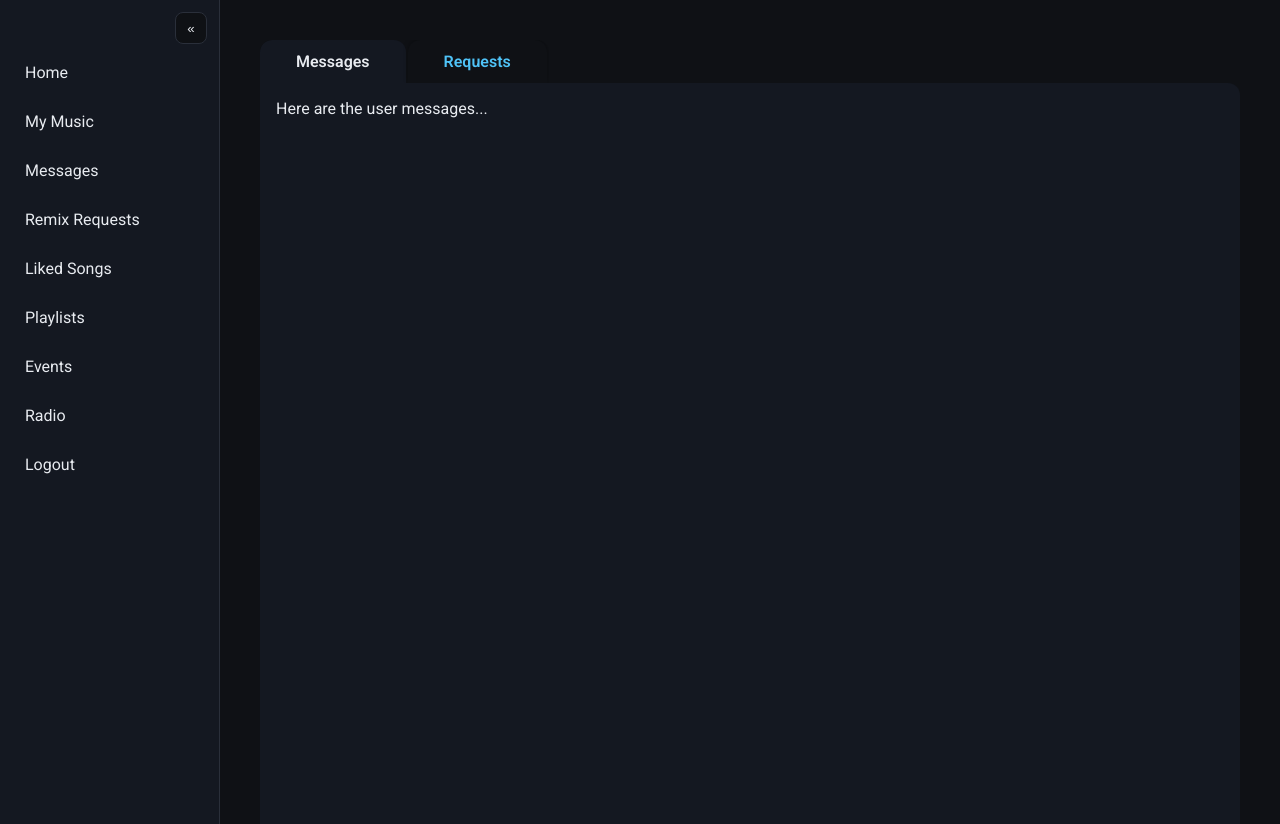
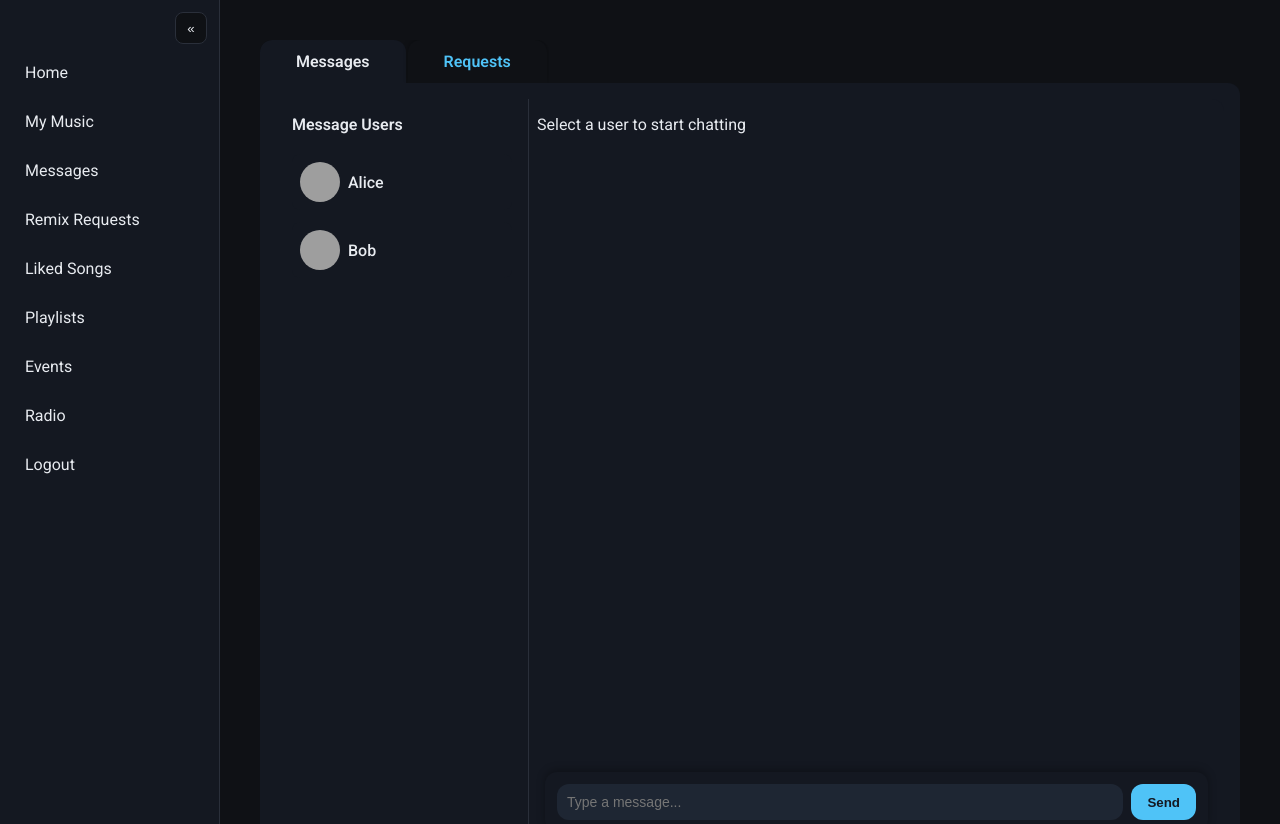
Before and after one commit to clthom24/Leep_Inc, a React (Vite) app: page /messagedashboard/messages in a window 1280 px wide. Built offline with nearby package versions, Linux system fonts and the light colour scheme; grey boxes are pictures that could not be loaded.

Commit message:
Finished interior pages of the messages and requests

```diff
--- /dev/null
+++ b/src/components/MessagesComponents/MessageSidebar.jsx
@@ -0,0 +1,21 @@
+import styles from './styles/styles.module.css';
+
+export default function Sidebar({ users, title, onUserClick, selectedUser }) {
+  return (
+    <div className={styles.sidebarWrapper}>
+      <div className={styles.sidebarTitle}>{title}</div>
+      {users.map((user) => (
+        <div
+          key={user.id}
+          onClick={() => onUserClick(user)}
+          className={`${styles.userItem} ${
+            selectedUser?.id === user.id ? styles.userItemSelected : ''
+          }`}
+        >
+          <img src={user.avatar || 'https://via.placeholder.com/40'} alt={user.name} />
+          <span>{user.name}</span>
+        </div>
+      ))}
+    </div>
+  );
+}
--- /dev/null
+++ b/src/components/MessagesComponents/styles/styles.module.css
@@ -0,0 +1,46 @@
+/* Sidebar.module.css */
+
+.sidebarWrapper {
+  width: 220px;
+  display: flex;
+  flex-direction: column;
+  padding: 16px;
+  background: #141821; /* match tabContent background */
+  border-right: 1px solid var(--border);
+  gap: 12px;
+  overflow-y: auto;
+}
+
+.sidebarTitle {
+  font-weight: 600;
+  color: #e8ebf0; /* match tab text color */
+  margin-bottom: 8px;
+}
+
+.userItem {
+  display: flex;
+  align-items: center;
+  padding: 8px;
+  border-radius: 8px;
+  cursor: pointer;
+  gap: 0.5rem;
+  transition: background-color 0.2s;
+  background: #141821; /* default background */
+}
+
+.userItem img {
+  width: 40px;
+  height: 40px;
+  border-radius: 50%;
+}
+
+.userItem span {
+  color: #e8ebf0;
+  font-weight: 500;
+}
+
+/* Highlight only selected user */
+.userItemSelected {
+  background: #0f1115; /* active background */
+  color: #4fc3f7;      /* brand accent */
+}
--- a/src/pages/Messages/Messages.jsx
+++ b/src/pages/Messages/Messages.jsx
@@ -1,3 +1,79 @@
+import { useState, useRef, useEffect } from 'react';
+import MessagesSidebar from '../../components/MessagesComponents/MessageSidebar';
+import styles from './styles/messagestyles.module.css';
+
+const messageUsers = [
+  { id: 1, name: 'Alice', avatar: 'https://i.pravatar.cc/40?img=1' },
+  { id: 2, name: 'Bob', avatar: 'https://i.pravatar.cc/40?img=2' },
+];
+
+const initialMessages = [
+  { id: 1, userId: 1, text: 'Hello from Alice', fromMe: false },
+  { id: 2, userId: 1, text: 'Hey, how are you?', fromMe: true },
+  { id: 3, userId: 2, text: 'Hi, this is Bob', fromMe: false },
+];
+
 export default function Messages() {
-  return <div>Here are the user messages...</div>;
+  const [selectedUser, setSelectedUser] = useState(null);
+  const [messages, setMessages] = useState(initialMessages);
+  const [newMessage, setNewMessage] = useState('');
+
+  const handleSendMessage = () => {
+    if (!newMessage.trim() || !selectedUser) return;
+    const newMsg = {
+      id: messages.length + 1,
+      userId: selectedUser.id,
+      text: newMessage.trim(),
+      fromMe: true,
+    };
+    setMessages([...messages, newMsg]);
+    setNewMessage('');
+  };
+
+  const filteredMessages = selectedUser
+    ? messages.filter((msg) => msg.userId === selectedUser.id)
+    : [];
+
+  return (
+    <div style={{ display: 'flex', height: '100%' }}>
+      <MessagesSidebar
+        users={messageUsers}
+        title="Message Users"
+        onUserClick={setSelectedUser}
+        selectedUser={selectedUser}
+      />
+
+      <div className={styles.panelWrapper}>
+        <div className={styles.messageList}>
+          {selectedUser ? (
+            filteredMessages.map((msg) => (
+              <div
+                key={msg.id}
+                className={`${styles.messageBubble} ${
+                  msg.fromMe ? styles.messageFromMe : styles.messageFromUser
+                }`}
+              >
+                {msg.text}
+              </div>
+            ))
+          ) : (
+            <div style={{ color: '#e8ebf0' }}>Select a user to start chatting</div>
+          )}
+        </div>
+
+        <div className={styles.inputContainer}>
+          <input
+            className={styles.inputBox}
+            value={newMessage}
+            onChange={(e) => setNewMessage(e.target.value)}
+            placeholder="Type a message..."
+            onKeyDown={(e) => e.key === 'Enter' && handleSendMessage()}
+          />
+          <button className={styles.sendButton} onClick={handleSendMessage}>
+            Send
+          </button>
+        </div>
+      </div>
+    </div>
+  );
 }
--- a/src/pages/Messages/Requests.jsx
+++ b/src/pages/Messages/Requests.jsx
@@ -1,3 +1,67 @@
+import { useState } from 'react';
+import Sidebar from '../../components/MessagesComponents/MessageSidebar';
+import styles from './styles/requeststyles.module.css';
+
+const requestUsers = [
+  { id: 1, name: 'Charlie', avatar: 'https://i.pravatar.cc/40?img=3' },
+  { id: 2, name: 'Dana', avatar: 'https://i.pravatar.cc/40?img=4' },
+];
+
+// Sample songs data
+const allSongs = [
+  { id: 1, userId: 1, name: 'Song A', album: 'Album 1', cover: 'https://picsum.photos/60?random=1' },
+  { id: 2, userId: 1, name: 'Song B', album: 'Album 2', cover: 'https://picsum.photos/60?random=2' },
+  { id: 3, userId: 2, name: 'Song C', album: 'Album 3', cover: 'https://picsum.photos/60?random=3' },
+];
+
 export default function Requests() {
-  return <div>Here are the user requests...</div>;
+  const [selectedUser, setSelectedUser] = useState(null);
+  const [songs, setSongs] = useState(allSongs);
+
+  const handleApprove = (songId) => {
+    // Example: mark approved (for now just log)
+    console.log('Approved song', songId);
+  };
+
+  const handleDeny = (songId) => {
+    // Example: mark denied (for now just log)
+    console.log('Denied song', songId);
+  };
+
+  const filteredSongs = selectedUser
+    ? songs.filter((song) => song.userId === selectedUser.id)
+    : [];
+
+  return (
+    <div style={{ display: 'flex', height: '100%' }}>
+      <Sidebar
+        users={requestUsers}
+        title="Request Users"
+        onUserClick={setSelectedUser}
+        selectedUser={selectedUser}
+      />
+
+      <div className={styles.panelWrapper}>
+        {selectedUser ? (
+          <div className={styles.songList}>
+            {filteredSongs.map((song) => (
+              <div key={song.id} className={styles.songItem}>
+                <img src={song.cover} alt={song.album} className={styles.albumArt} />
+                <div className={styles.songInfo}>
+                  <span className={styles.songName}>{song.name}</span>
+                  <span className={styles.albumTitle}>{song.album}</span>
+                </div>
+                <div className={styles.actions}>
+                  <button className={`${styles.actionButton} ${styles.approve}`} onClick={() => handleApprove(song.id)}>✔️</button>
+                  <button className={`${styles.actionButton} ${styles.deny}`} onClick={() => handleDeny(song.id)}>❌</button>
+                </div>
+              </div>
+            ))}
+          </div>
+        ) : (
+          <div style={{ color: '#e8ebf0' }}>Select a user to see their song requests</div>
+        )}
+      </div>
+    </div>
+  );
 }
--- /dev/null
+++ b/src/pages/Messages/styles/messagestyles.module.css
@@ -0,0 +1,73 @@
+.panelWrapper {
+  flex: 1;
+  display: flex;
+  flex-direction: column;
+  background: #141821;
+  border-radius: 0 12px 12px 12px;
+  overflow: hidden;
+  position: relative; /* allows inputContainer to be absolute inside */
+}
+
+.messageList {
+  flex: 1;
+  display: flex;
+  flex-direction: column;
+  gap: 8px;
+  overflow-y: auto;
+  padding: 16px 8px 80px 8px; /* leave space at bottom for input */
+  box-sizing: border-box;
+}
+
+.messageBubble {
+  max-width: 70%;
+  padding: 10px 14px;
+  border-radius: 16px;
+  word-wrap: break-word;
+}
+
+.messageFromUser {
+  align-self: flex-start;
+  background: #1e2633;
+  color: #e8ebf0;
+  border-top-left-radius: 0;
+}
+
+.messageFromMe {
+  align-self: flex-end;
+  background: #4fc3f7;
+  color: #141821;
+  border-top-right-radius: 0;
+}
+
+.inputContainer {
+  position: absolute; /* anchor to bottom of panelWrapper */
+  bottom: 16px;
+  left: 16px;
+  right: 16px;
+  display: flex;
+  gap: 8px;
+  padding: 12px;
+  border-radius: 12px;
+  background: #141821;
+  box-shadow: 0 -2px 8px rgba(0,0,0,0.3);
+}
+
+.inputBox {
+  flex: 1;
+  padding: 10px;
+  border-radius: 12px;
+  border: none;
+  background: #1e2633;
+  color: #e8ebf0;
+  font-size: 14px;
+}
+
+.sendButton {
+  padding: 10px 16px;
+  border-radius: 12px;
+  border: none;
+  background: #4fc3f7;
+  color: #141821;
+  font-weight: 600;
+  cursor: pointer;
+}
--- /dev/null
+++ b/src/pages/Messages/styles/requeststyles.module.css
@@ -0,0 +1,90 @@
+/* RequestsPanel.module.css */
+
+.panelWrapper {
+  flex: 1;
+  display: flex;
+  flex-direction: column;
+  background: #141821;
+  border-radius: 0 12px 12px 12px;
+  padding: 16px;
+  overflow: hidden;
+}
+
+.songList {
+  flex: 1;
+  display: flex;
+  flex-direction: column;
+  gap: 12px;
+  overflow-y: auto;
+  padding-top: 8px;
+}
+
+.songItem {
+  display: flex;
+  align-items: center;
+  gap: 12px;
+  padding: 8px;
+  border-radius: 8px;
+  background: #1e2633;
+  transition: background 0.2s;
+}
+
+.songItem:hover {
+  background: #232c3a;
+}
+
+.albumArt {
+  width: 60px;
+  height: 60px;
+  border-radius: 8px;
+  object-fit: cover;
+}
+
+.songInfo {
+  flex: 1;
+  display: flex;
+  flex-direction: column;
+  color: #e8ebf0;
+}
+
+.songName {
+  font-weight: 600;
+}
+
+.albumTitle {
+  font-size: 14px;
+  color: #a0a8b6;
+}
+
+.actions {
+  display: flex;
+  gap: 8px;
+  align-items: center; /* center vertically */
+}
+
+.actionButton {
+  width: 36px;
+  height: 36px;
+  border-radius: 50%;
+  border: none;
+  font-size: 18px;
+  cursor: pointer;
+  display: flex;
+  align-items: center;
+  justify-content: center;
+  padding: 0;
+}
+
+.approve {
+  background: #4fc3f7;
+  color: #141821;  /* dark text */
+  font-weight: bold;
+  text-shadow: 0 0 1px #141821; /* sharpens edges */
+}
+
+.deny {
+  background: #ff5252; /* red button */
+  color: #000;         /* black X */
+  font-weight: bold;
+  text-shadow: 0 0 1px #000; /* subtle sharpening */
+}
```
Also changed, not shown: src/pages/Messages/styles/styles.module.css (line endings or trailing spaces).
